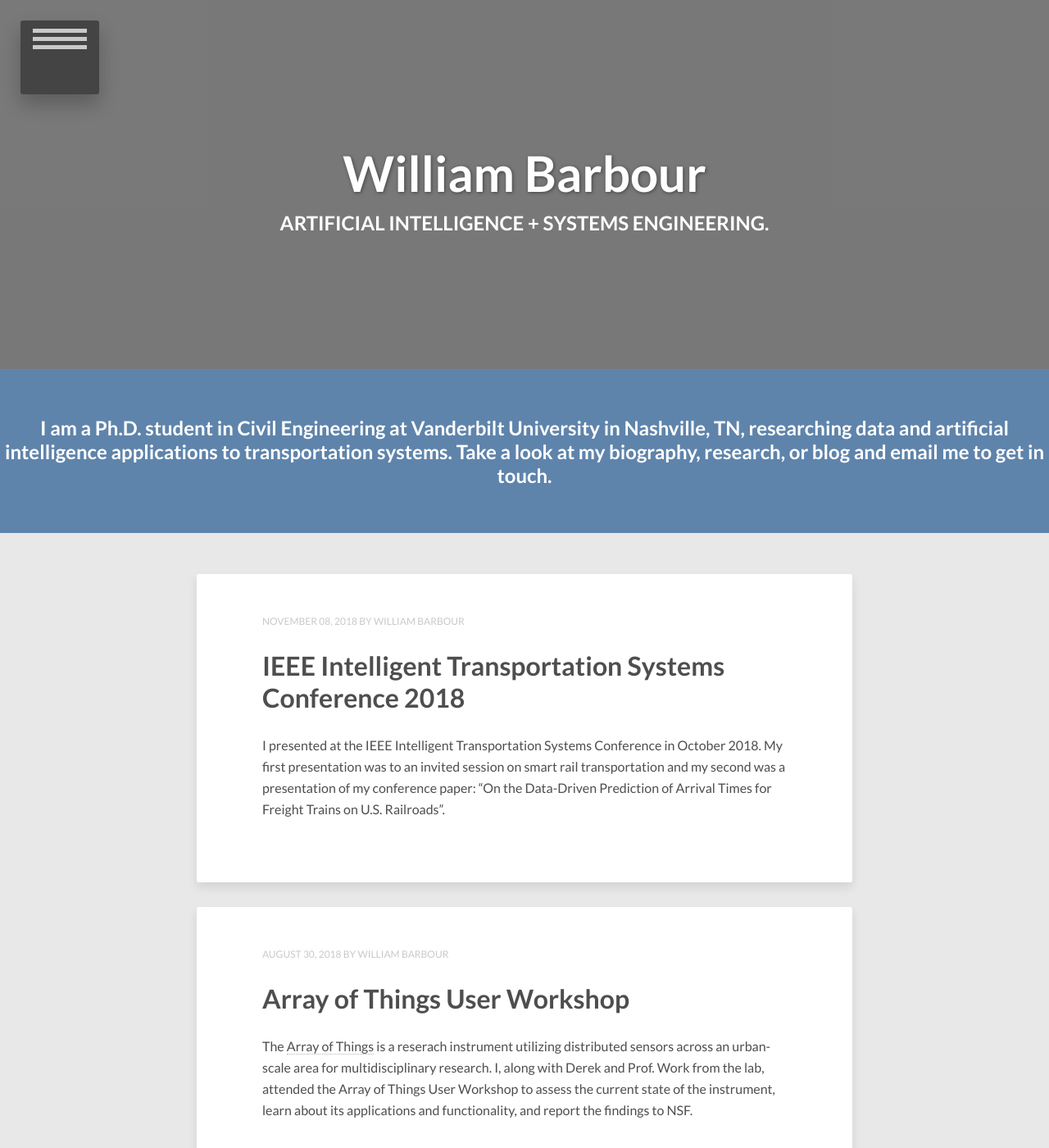
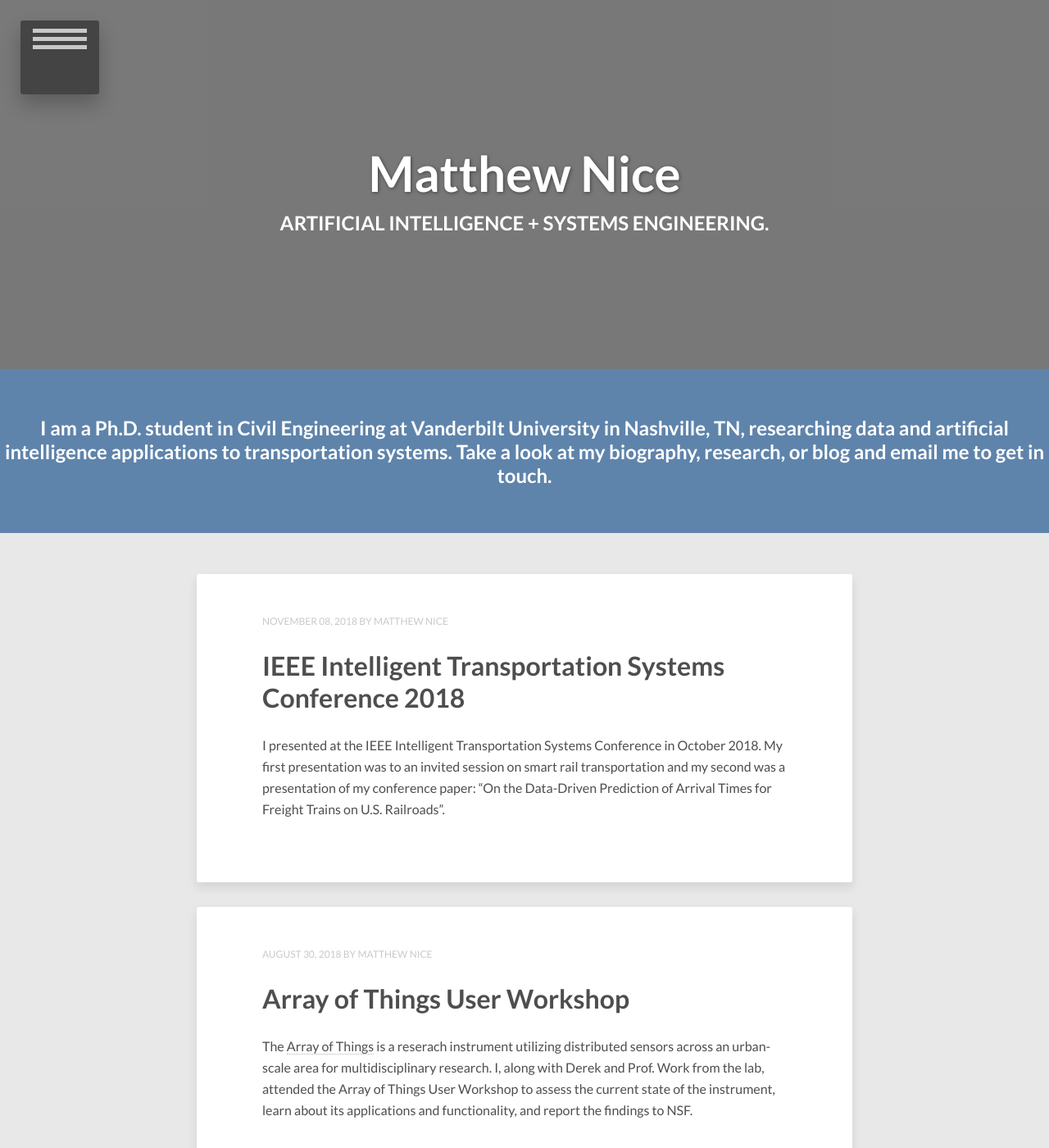
Before and after one commit to MatthewNice/MatthewNice.github.io, a Jekyll site: the page built from barbourww.github.io-master/index.html, in a window 1280 px wide and 1400 px high. Shown: the whole window at 82% size. Built offline with Jekyll 4.4.1, drawn with Linux system fonts in a browser that asks for light colours; nearby versions of some CDN libraries; the list of posts is cut into pages by our own code; comment, search, counter and statistics services are not loaded; some of the changed text lies outside the part shown.

Commit message:
Update _config.yml
Customizing information from Will's website to my own.

```diff
--- a/barbourww.github.io-master/_config.yml
+++ b/barbourww.github.io-master/_config.yml
@@ -1,25 +1,25 @@
-title:            William Barbour
-description:      Artificial intelligence + systems engineering.
+title:            Matthew Nice
+description:      Embedded Systems and Biomedical Engineering.
 disqus_shortname:
 reading_time:     false
 words_per_minute: 200
 # Your site's domain goes here (eg: https://mmistakes.github.io, http://yourdomain.com, etc)
 # When testing locally leave blank or use http://localhost:4000
-url: https://barbourww.github.io/
+url: https://MatthewNice.github.io/
 
 # Owner/author information
 owner:
-  name:           William Barbour
-  avatar:         barbour_headshot_11_2016_zoom.jpg
-  bio:            "Ph.D. student at Vanderbilt University in Civil Engineering and the Institute for Software Integrated Systems"
-  email:          barbourww@gmail.com
+  name:           Matthew Nice
+  avatar:         #barbour_headshot_11_2016_zoom.jpg
+  bio:            "Master of Engineering student at Vanderbilt University in Cyber Physical Systems"
+  email:          matthewwalternice@gmail.com
   # Social networking links used in footer. Update and remove as you like.
-  twitter:        wwbarbour
+  twitter:        #wwbarbour
   facebook:
-  github:         barbourww
+  github:         MatthewNice
   stackexchange:
   linkedin:
-  instagram:      wbarbour1
+  instagram:      #wbarbour1
   flickr:
   tumblr:
   # google plus id, include the '+', eg +mmistakes
```
